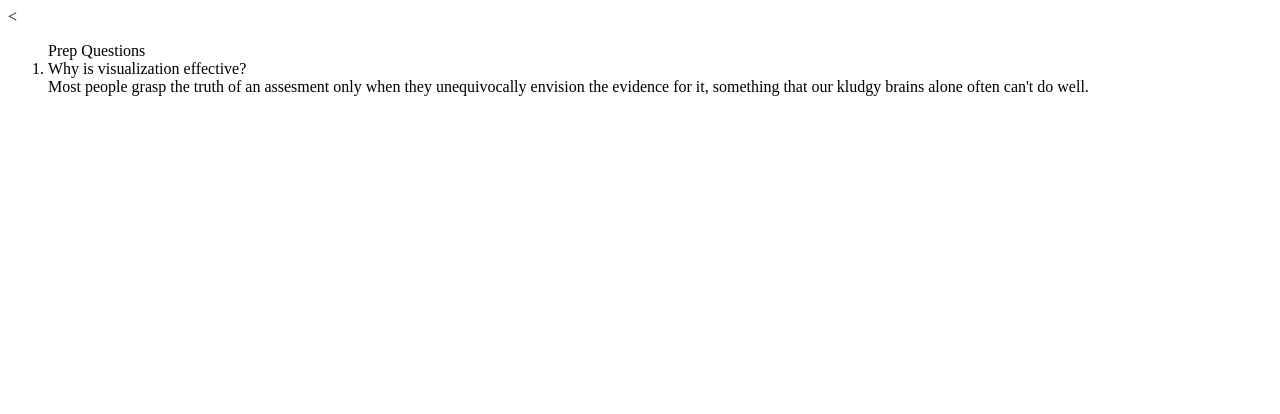
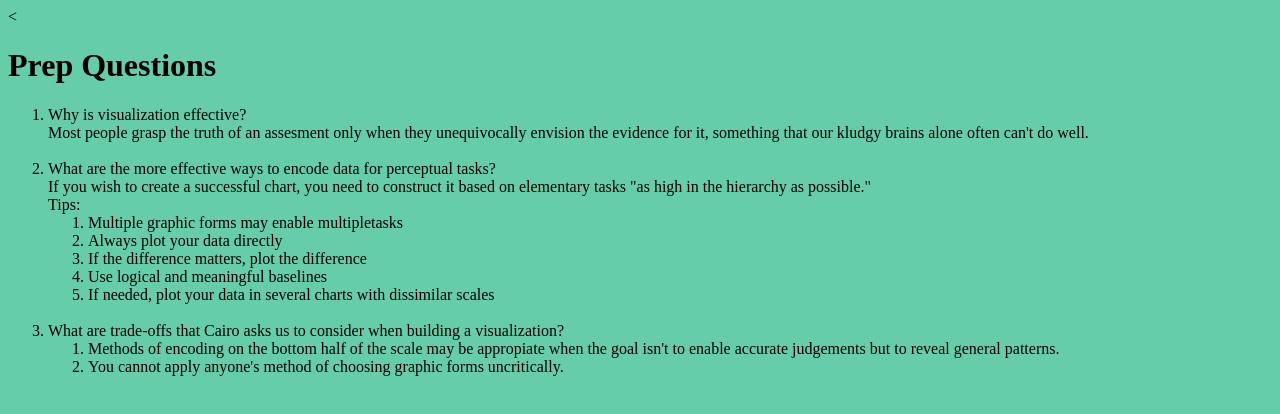
Before and after one commit to willbritt/MakingSomethingGreat, a plain HTML site: page index.html in a window 1280 px wide. Drawn offline with Linux system fonts and the light colour scheme.

Commit message:
Update index.html

```diff
--- a/index.html
+++ b/index.html
@@ -1,12 +1,21 @@
 <<!DOCTYPE html>
 <html lang="en" dir="ltr">
+
+<style type=text/css>
+body {
+  background-color: MediumAquaMarine; }
+ol {
+  list-style-type: lower-rowan; }
+   </style>
+
   <head>
     <meta charset="utf-8">
     <title> Making Something Great Prep </title>
   </head>
   <body>
+    <h1> Prep Questions </h1>
 
-    <ol> Prep Questions
+    <ol>
       <li> Why is visualization effective?
         <br>
         Most people grasp the truth of an assesment
@@ -14,8 +23,39 @@
         for it, something that our kludgy brains alone
         often can't do well.
       </li>
+    <br>
+      <li> What are the more effective ways to encode data
+         for perceptual tasks?
+         <br>
+          If you wish to create a successful chart, you
+          need to construct it based on elementary tasks "as
+          high in the hierarchy as possible."
+          <br>
+          Tips:
+          <br>
+         <ol>
+           <li>Multiple graphic forms may enable multipletasks</li>
+           <li>Always plot your data directly </li>
+           <li> If the difference matters, plot the difference </li>
+           <li> Use logical and meaningful baselines </li>
+           <li> If needed, plot your data in several charts
+                with dissimilar scales
+           </li>
+         </ol>
+      <br>
+       <li> What are trade-offs that Cairo asks us to consider
+            when building a visualization?
+          <br>
+            <ol>
+              <li> Methods of encoding on the bottom half of the
+                  scale may  be appropiate when the goal isn't to
+                  enable accurate judgements but to reveal general
+                  patterns.
+              </li>
+              <li> You  cannot apply anyone's method of choosing
+                  graphic forms uncritically.
+              </li>
+            </ol>
     </ol>
-
-
   </body>
 </html>
```
